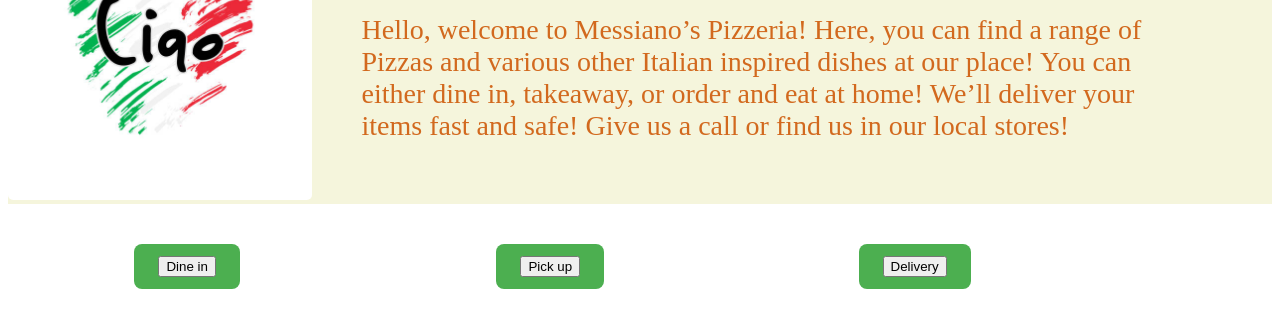
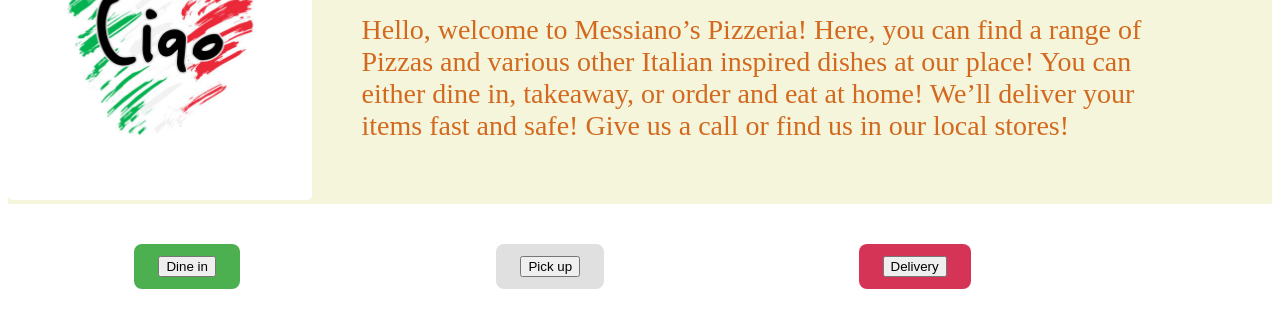
Before and after one commit to Messi-Cao/PizzaWebsite, a plain HTML site: page index.html in a window 1280 px wide. Shown: the part 412-740 px from the top of the page. Drawn offline with Linux system fonts and the light colour scheme.

Commit message:
Gave the quick buttons an Italian flag aesthetic

```diff
--- a/index.html
+++ b/index.html
@@ -35,14 +35,14 @@ Give us a call or find us in our local stores!</p>
             </a>
         </div>
         <div>
-            <a href="menu.html" class="my-button">
+            <a href="menu.html" class="my-button-2">
                 <button class="card">
                     Pick up
                 </button>
             </a>
         </div>
         <div>
-            <a href="menu.html" class="my-button">
+            <a href="menu.html" class="my-button-3">
                 <button class="card">
                     Delivery
                 </button>
--- a/style.css
+++ b/style.css
@@ -67,6 +67,34 @@ p{
     transition: background-color 0.3s ease, transform 0.2s ease;
 }
 
+.my-button-2 {
+    display: inline-block;
+    padding: 12px 24px;
+    background-color: #e0e0e0; /* White background */
+    color: white; /* White text */
+    font-size: 16px;
+    font-weight: bold;
+    text-decoration: none; /* Remove underline */
+    border-radius: 8px; /* Rounded corners */
+    border: none;
+    cursor: pointer;
+    transition: background-color 0.3s ease, transform 0.2s ease;
+}
+
+.my-button-3 {
+    display: inline-block;
+    padding: 12px 24px;
+    background-color: #d63457; /* Red background */
+    color: white; /* White text */
+    font-size: 16px;
+    font-weight: bold;
+    text-decoration: none; /* Remove underline */
+    border-radius: 8px; /* Rounded corners */
+    border: none;
+    cursor: pointer;
+    transition: background-color 0.3s ease, transform 0.2s ease;
+}
+
 /* Hover effect */
 .my-button:hover {
     background-color: #45a049; /* Darker green */
```
